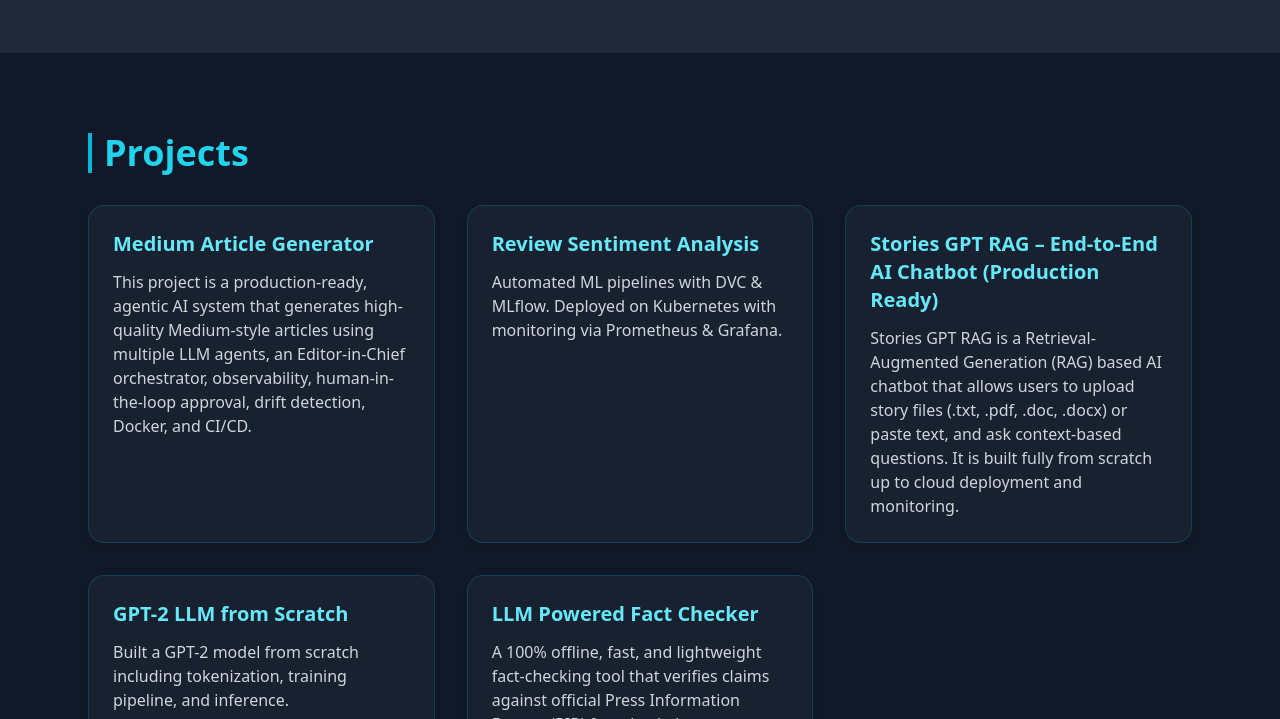
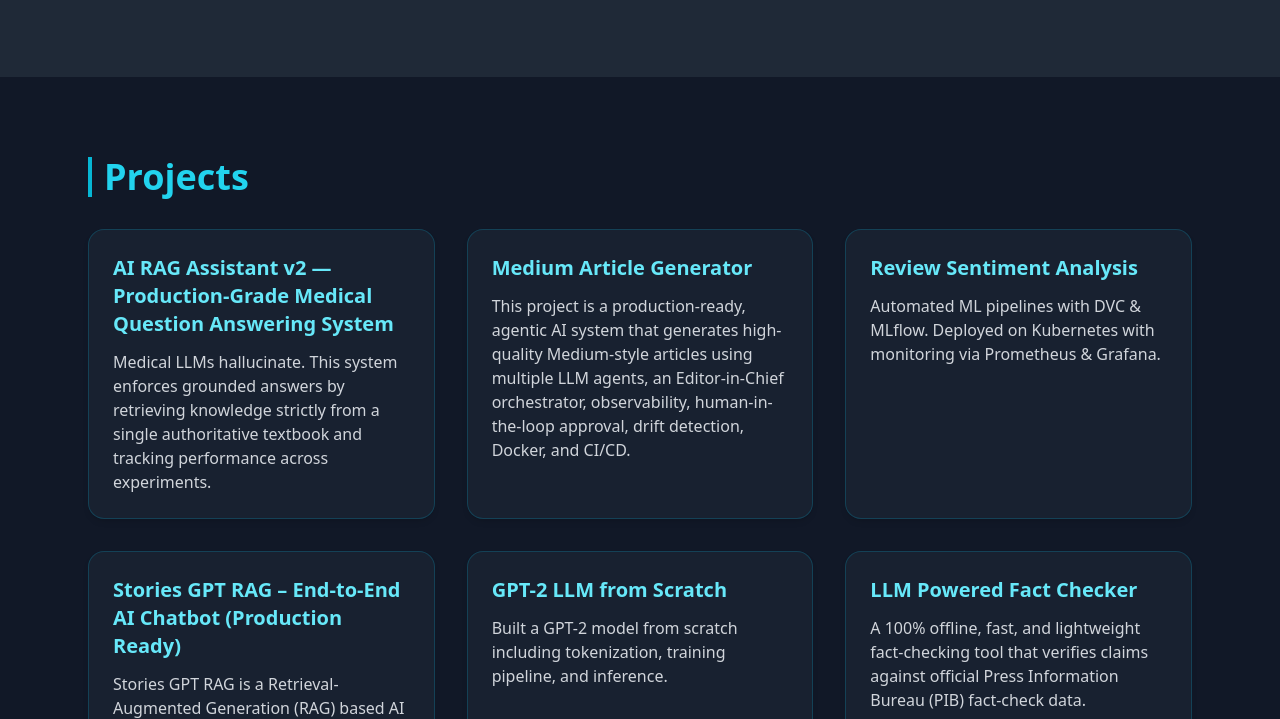
Before and after one commit to Nikhil-MLOPs/Nikhil-MLOPs, a plain HTML site: page index.html in a window 1280 px wide. Shown: the part 1763-2482 px from the top of the page. Drawn offline with nearby package versions, Linux system fonts and the light colour scheme.

Commit message:
Update index.html

```diff
--- a/index.html
+++ b/index.html
@@ -66,6 +66,7 @@
     Outside of work, I develop personal projects including:
   </p>
   <ul class="list-disc list-inside text-gray-300 mb-4">
+    <li>AI RAG Assistant v2 — Production-Grade Medical Question Answering System</li>
     <li>Medium Article Generator — Production Grade Agentic LLM System</li>
     <li>Stories GPT RAG is a Retrieval-Augmented Generation (RAG) based AI chatbot that allows users to upload story files (.txt, .pdf, .doc, .docx) or paste text, and ask context-based questions.</li>
     <li>RAG Systems: Retrieval-augmented systems for intelligent document querying.</li>
@@ -111,6 +112,13 @@
 <section id="projects" data-animate class="max-w-6xl mx-auto px-6 py-20">
   <h2 class="text-4xl font-bold text-cyan-400 mb-8 border-l-4 border-cyan-500 pl-3">Projects</h2>
   <div class="grid gap-8 md:grid-cols-2 lg:grid-cols-3">
+
+    <div class="project-card bg-gray-800/60 backdrop-blur-lg p-6 rounded-2xl border border-cyan-700/40 shadow-md hover:shadow-cyan-500/30 hover:-translate-y-2 transition transform duration-300">
+      <h3 class="text-xl font-bold text-cyan-300 mb-3">
+        <a href="https://github.com/Nikhil-MLOPs/AI-Rag-Assistant-V2" target="_blank">AI RAG Assistant v2 — Production-Grade Medical Question Answering System</a>
+      </h3>
+      <p class="text-gray-300">Medical LLMs hallucinate. This system enforces grounded answers by retrieving knowledge strictly from a single authoritative textbook and tracking performance across experiments.</p>
+    </div>
 
     <div class="project-card bg-gray-800/60 backdrop-blur-lg p-6 rounded-2xl border border-cyan-700/40 shadow-md hover:shadow-cyan-500/30 hover:-translate-y-2 transition transform duration-300">
       <h3 class="text-xl font-bold text-cyan-300 mb-3">
```
